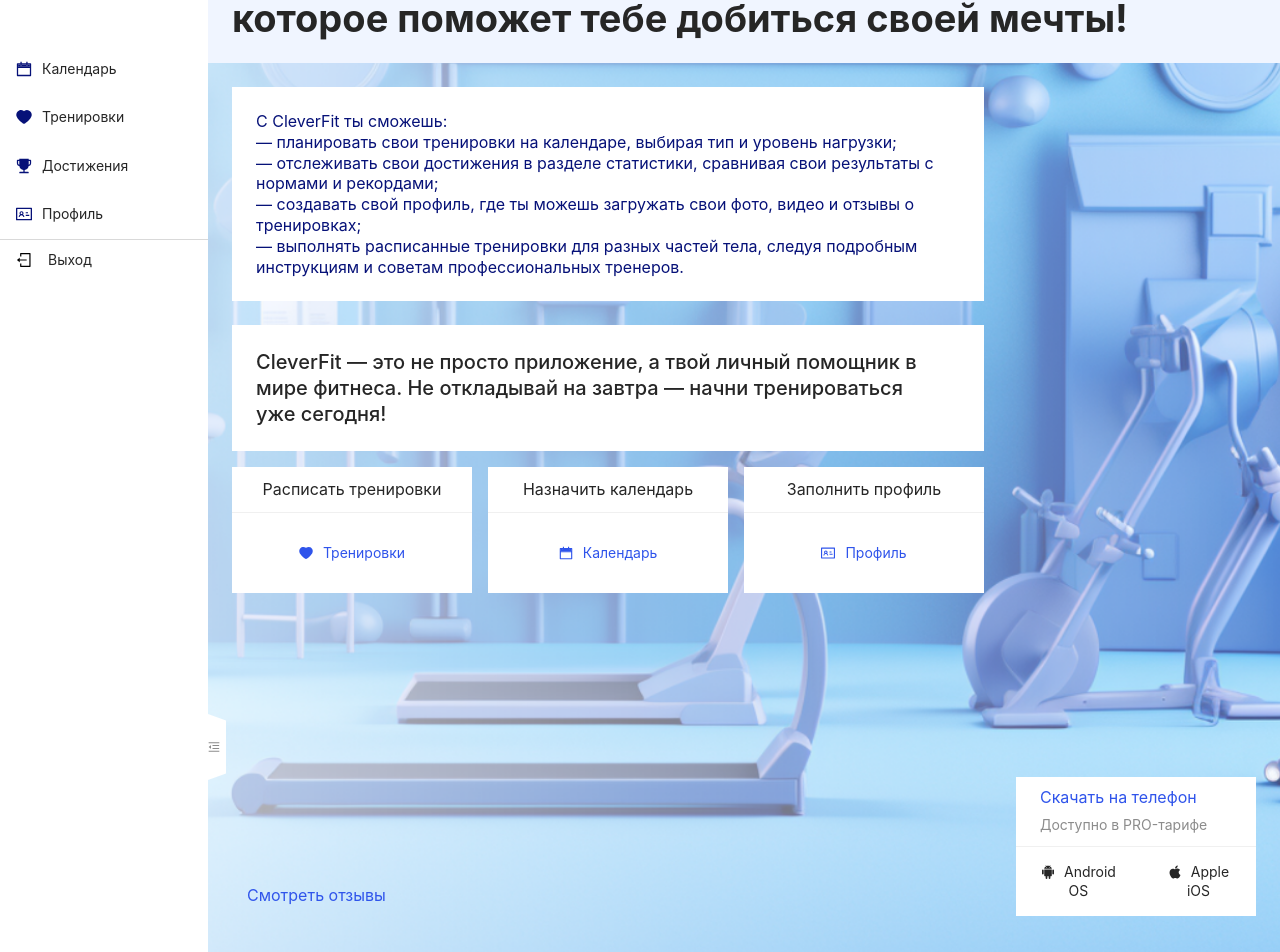
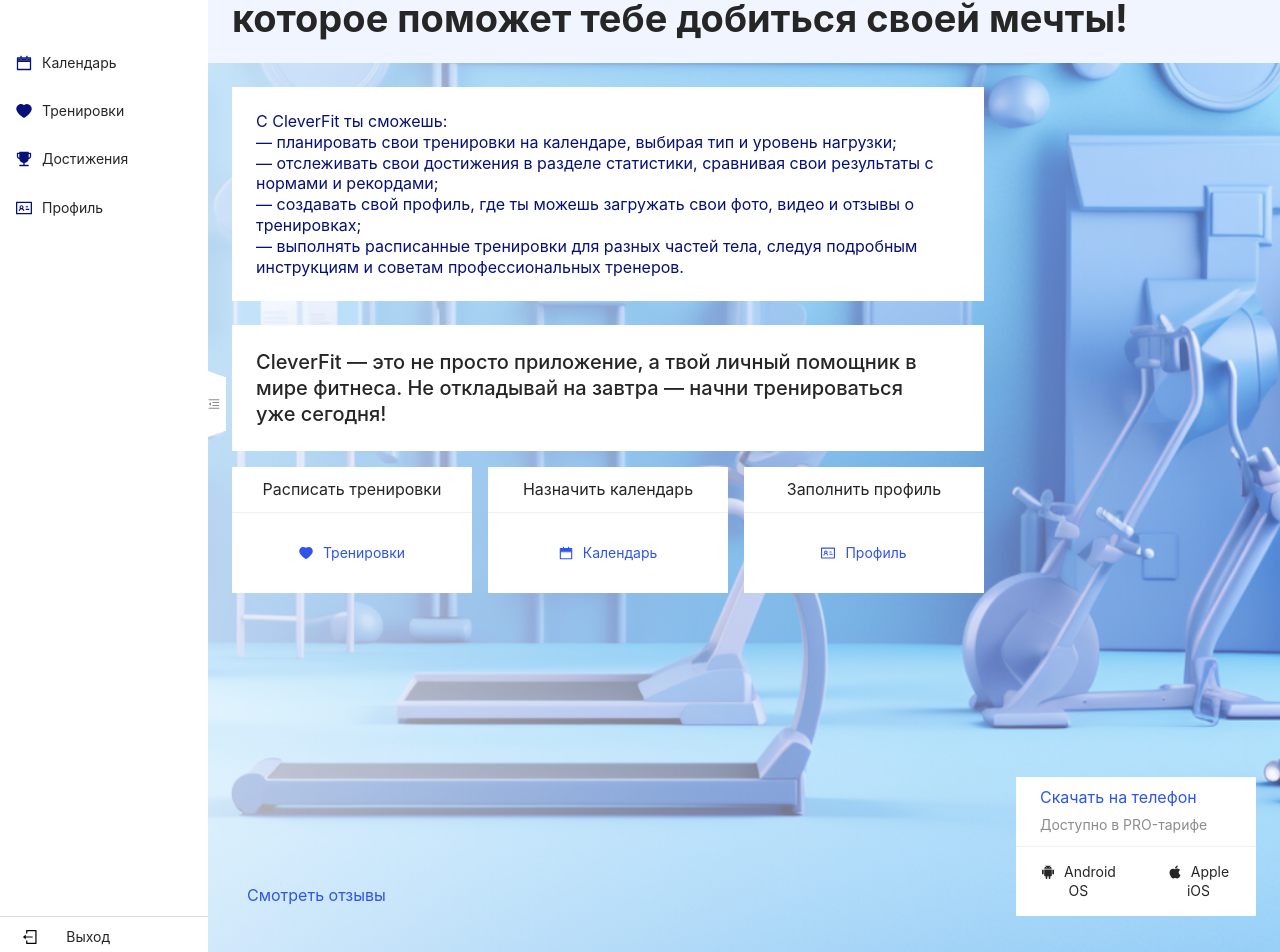
Before and after one commit to ClevertecFrontendLab/ArtemMikhalenia, a React (Vite) app: page / in a window 1280 px wide. Shown: the part 104-1056 px from the top of the page. Built offline with nearby package versions, Linux system fonts and the light colour scheme.

Commit message:
feat: add collapse for exit btn

```diff
--- a/src/components/Sidebar/Sidebar.css
+++ b/src/components/Sidebar/Sidebar.css
@@ -11,16 +11,15 @@
 }
 
 .ant-layout-sider-children{
+  display: grid;
+  grid-template-rows: 144px 1fr 1fr;
   width: 100%;
   height: 100%;
 
   overflow: hidden;
 }
 
-.ant-layout-sider-children .exit-block{
-  height: 40px;
-  align-self: end;
-}
+
 
 .sidebar-logo{
   display: block;
@@ -81,31 +80,54 @@
 
   color: rgba(38, 38, 38,1);
 
-  flex: auto;
+  /* flex: auto;
   min-width: 0;
-  overflow: hidden;
+  overflow: hidden; */
 }
 
 .opacity-block{
   transition: all 0.5s ease;
 }
 
+.ant-layout-sider-children .exit-block{
+  height: 40px;
+  align-self: self-end;
+}
+
 .exit-block{
   padding: 0px 16px;
+  height: 100%;
   display: flex;
   align-items: center;
+  justify-content: start;
 
   border-top: 1px solid rgba(0, 0, 0, 0.15);
 
-  flex: auto;
+  /* flex: auto;
   min-width: 0;
-  overflow: hidden;
-  text-overflow: ellipsis;
+  overflow: hidden; */
+  /* text-overflow: ellipsis; */
+}
+
+.exit-block-btn{
+  max-width: 100px;
+  width: 100%;
+  display: flex;
+  justify-content: space-between;
+  align-items: center;
+}
+
+.exit-icon-collapsed{
+  transition: all 0.5s ease;
+  margin-left: -8px;
+}
+.exit-icon-not-collapsed,
+.exit-block-btn-text{
+  transition: all 0.5s ease;
 }
 
 .ant-btn.ant-btn-link{
   position: relative;
-  margin-left: 10px;
 
   font-size: 14px;
   font-weight: 400;
@@ -117,6 +139,8 @@
   border: none;
   background: transparent;
   cursor: pointer;
+  text-overflow: ellipsis;
+
 }
 
 .trigger-block{
--- a/src/components/Sidebar/SidebarComponent.jsx
+++ b/src/components/Sidebar/SidebarComponent.jsx
@@ -48,7 +48,11 @@
             collapsed={collapsed}
         >
             <div className='sidebar-logo'>
-                <img src='./src/assets/Logo.svg' alt='Logo' className={collapsed ? "logo-image-collapsed" : "logo-image-not-collapsed"} />
+                <img
+                    src='./src/assets/Logo.svg'
+                    alt='Logo'
+                    className={collapsed ? 'logo-image-collapsed' : 'logo-image-not-collapsed'}
+                />
             </div>
             <nav className='sidebar-nav'>
                 <Menu
@@ -58,7 +62,11 @@
                     inlineIndent={0}
                     items={menuItems.map((item) => ({
                         ...item,
-                        label: <span className='opacity-block' style={{ opacity: collapsed ? 0 : 1 }}>{item.label}</span>,
+                        label: (
+                            <span className='opacity-block' style={{ opacity: collapsed ? 0 : 1 }}>
+                                {item.label}
+                            </span>
+                        ),
                     }))}
                 />
             </nav>
@@ -69,8 +77,14 @@
                 })}
             </div>
             <div className='exit-block'>
-                <img src='./src/assets/Exit.svg' alt='exit' />
-                <Button type='link'>Выход</Button>
+                <Button type='link' className='exit-block-btn opacity-block'>
+                    <img
+                        src='./src/assets/Exit.svg'
+                        alt='exit'
+                        className={collapsed ? 'exit-icon-collapsed' : 'exit-icon-not-collapsed'}
+                    />
+                    <span className='exit-block-btn-text' style={{ opacity: collapsed ? 0 : 1 }}>Выход</span>
+                </Button>
             </div>
         </Sider>
     );
```
